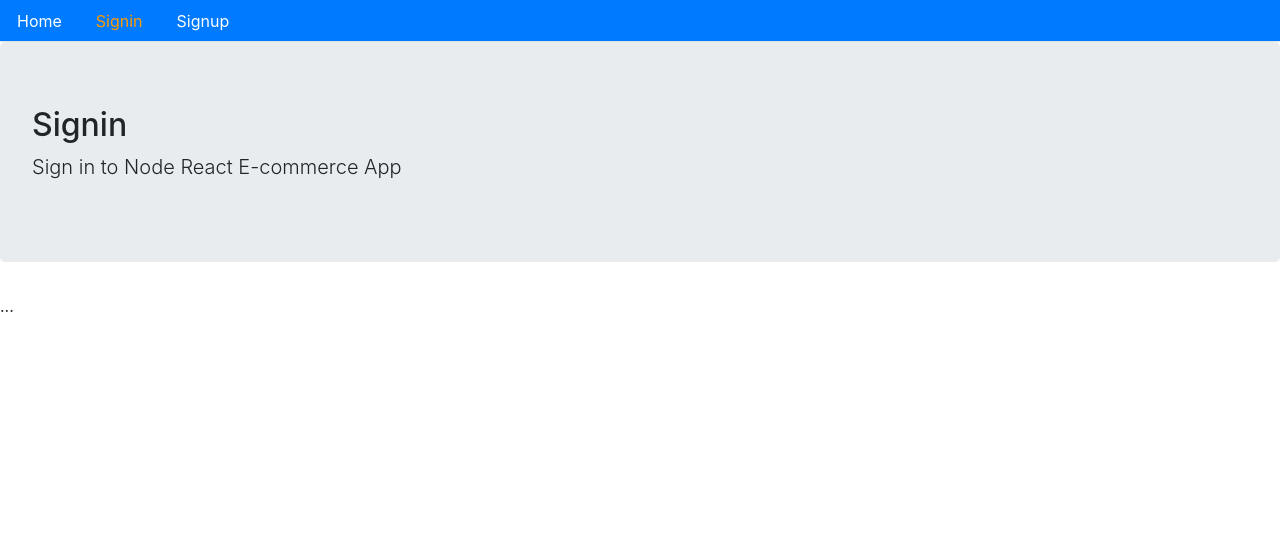
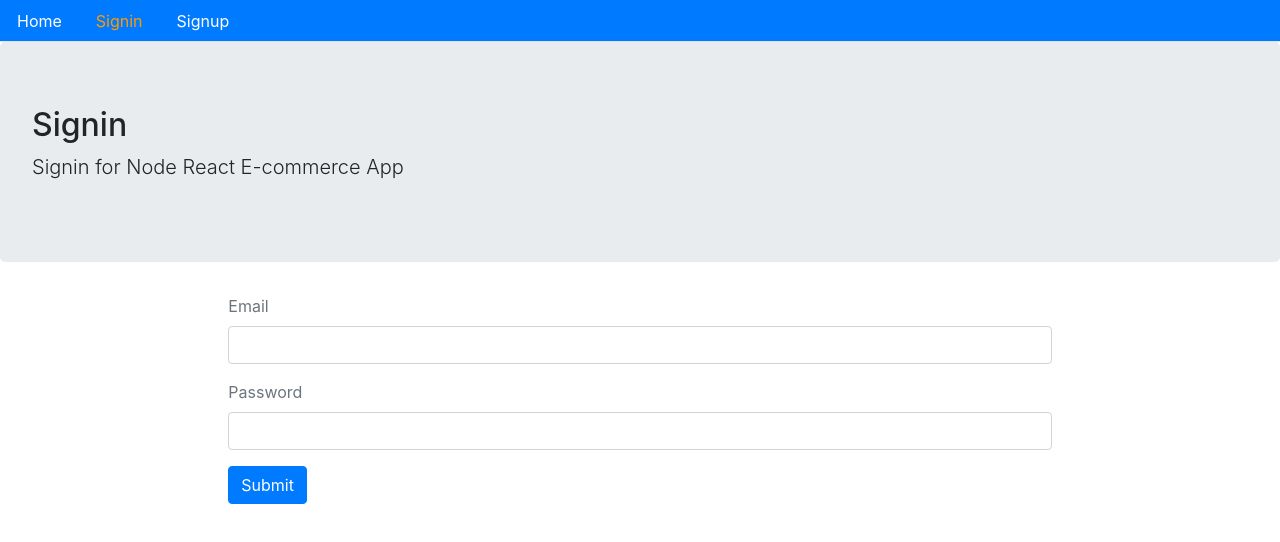
Before and after one commit to Lfritze/coincommerce, a React (Create React App) app in the folder frontend/: page /signin in a window 1280 px wide. Shown: the top 542 px of the page. Built offline with nearby package versions, Linux system fonts and the light colour scheme; no server answers.

Commit message:
setup signin with Redirect from react router dom

```diff
--- /dev/null
+++ b/frontend/src/auth/index.js
@@ -0,0 +1,41 @@
+import { API } from '../config';
+
+export const signup = (user) => {
+    // console.log(name, email, password)
+    // Now we need to send this data to the backend - we can use FETCH
+    return fetch(`${API}/signup`, {
+      method: "POST",
+      headers: {
+        Accept: 'application/json',
+        "Content-Type": "application/json"
+      },
+      // We can't send the JavaScript object to the backend so we use JSON Stringify
+      body: JSON.stringify(user)
+    })
+    .then(response => {
+      return response.json()
+    })
+    .catch(err => {
+      console.log(err)
+    });
+  };
+
+  export const signin = (user) => {
+    // console.log(name, email, password)
+    // Now we need to send this data to the backend - we can use FETCH
+    return fetch(`${API}/signin`, {
+      method: "POST",
+      headers: {
+        Accept: 'application/json',
+        "Content-Type": "application/json"
+      },
+      // We can't send the JavaScript object to the backend so we use JSON Stringify
+      body: JSON.stringify(user)
+    })
+    .then(response => {
+      return response.json()
+    })
+    .catch(err => {
+      console.log(err)
+    })
+  }
--- a/frontend/src/user/Signin.js
+++ b/frontend/src/user/Signin.js
@@ -1,9 +1,118 @@
-import React from 'react';
+import React, { useState } from 'react';
+import { Redirect } from 'react-router-dom';
 import Layout from '../core/Layout';
+import { signin } from '../auth/index';
 
-const Signin = () => (
-  <Layout title="Signin" description="Sign in to Node React E-commerce App">
-    ...
-  </Layout>)
+// Create a state so anytime they type something in the form fields
+// and for when the user click the submit button - we grab all the values stored in the state
+// and send it to the backend and create a new user
+
+const Signin = () => {
+  // state - useState will be an object of properties {name, email, password, error, success} with empty default values
+  // except the default value for success will be false
+  // SO THIS IS OUR CURRENT STATE - until the user changes it
+  const [values, setValues] = useState({
+    name: '',
+    email: '',
+    password: '',
+    error: '',
+    loading: false,
+    redirectToReferrer: false
+  })
+  // Let's de-structure the values above
+  const {email, password, error, loading, redirectToReferrer} = values
+  // now we can create a new user with these values
+
+  // Now we need a handleChange method
+  // this is going to be a higher order function (a function returning another function)
+  // we grab the event.target.value
+  const handleChange = name => event => {
+    // take the rest of the values with a spread operator, set error to false
+    // then we take the name (it will be dynamic, meaning it could be name, email or password) and set it to event.target.value
+    setValues({...values, error: false, [name]: event.target.value });
+  }
+
+  // to create a new user we create a new method
+  // user comes from the clickSubmit below
+  // the Javascript object { name, email, password } represents the USER
+
+
+  const clickSubmit = (event) => {
+    // prevent the default behaviour of the browser - when the button is clicked we don't want the page to reload
+    event.preventDefault()
+    // set loading to true - show the user that it is loading
+    setValues({...values, error: false, loading: true})
+    // grab to send the email, password (javaScript object) from state because we need to send the data to the backend
+    signin({ email, password })
+    // When we submit - or give the USER data to sign up - we get the data with a cb function
+    .then(data => {
+      if(data.error) {
+        // we get the error in the state
+        // we grab the rest of the values with {...values}
+        setValues({...values, error: data.error, loading: false})
+      } else {
+        // we are redirecting the user so no need to change email, password (we change redirectToReferrer back to true)
+        setValues({
+          ...values,
+          redirectToReferrer: true
+        })
+      }
+    })
+
+  }
+
+  // Function to show the signup FORM
+  const signInForm = () => (
+    <form>
+      <div className="form-group">
+        <label className="text-muted">Email</label>
+        <input onChange={handleChange('email')} type="email" className="form-control" value={email} />
+      </div>
+      <div className="form-group">
+        <label className="text-muted">Password</label>
+        <input onChange={handleChange('password')} type="password" className="form-control" value={password} />
+      </div>
+      <button onClick={clickSubmit} className="btn btn-primary">Submit</button>
+    </form>
+  );
+
+  const showError = () => (
+    <div className="alert alert-danger" style={{display: error ? '': 'none'}}>
+        {error}
+      </div>
+  );
+
+
+  const showLoading = () => (
+    loading && (
+      <div className="alert alert-info">
+        <h2>Loading...</h2>
+      </div>)
+  );
+
+  const redirectUser = () => {
+    if(redirectToReferrer) {
+      return
+        <Redirect to="/" />
+    }
+  }
+
+  return (
+    <Layout
+      title="Signin"
+      description="Signin for Node React E-commerce App"
+      // 12 columns
+      className="container col-md-8 offset-md-2"
+      >
+        {showLoading()}
+        {showError()}
+        {signInForm()}
+        {redirectUser()}
+        {/* JSON stringify so when there is a change - we can see the data live (whatever data we have in the state we will be able to see) */}
+        {/* {JSON.stringify(values)} */}
+    </Layout>
+  );
+};
+
 
 export default Signin;
--- a/frontend/src/user/Signup.js
+++ b/frontend/src/user/Signup.js
@@ -1,7 +1,7 @@
 import React, { useState } from 'react';
 import { Link } from 'react-router-dom';
 import Layout from '../core/Layout';
-import { API } from '../config';
+import { signup } from '../auth/index';
 
 // Create a state so anytime they type something in the form fields
 // and for when the user click the submit button - we grab all the values stored in the state
@@ -34,31 +34,13 @@
   // to create a new user we create a new method
   // user comes from the clickSubmit below
   // the Javascript object { name, email, password } represents the USER
-  const signup = (user) => {
-    // console.log(name, email, password)
-    // Now we need to send this data to the backend - we can use FETCH
-    return fetch(`${API}/signup`, {
-      method: "POST",
-      headers: {
-        Accept: 'application/json',
-        "Content-Type": "application/json"
-      },
-      // We can't send the JavaScript object to the backend so we use JSON Stringify
-      body: JSON.stringify(user)
-    })
-    .then(response => {
-      return response.json()
-    })
-    .catch(err => {
-      console.log(err)
-    })
-  }
+
 
   const clickSubmit = (event) => {
     // prevent the default behaviour of the browser - when the button is clicked we don't want the page to reload
     event.preventDefault()
     setValues({...values, error: false})
-    // grab the name, email, password (javaScript object) from state because we need to send the data to the backend
+    // grab to send the name, email, password (javaScript object) from state because we need to send the data to the backend
     signup({ name, email, password })
     // When we submit - or give the USER data to sign up - we get the data with a cb function
     .then(data => {
```
